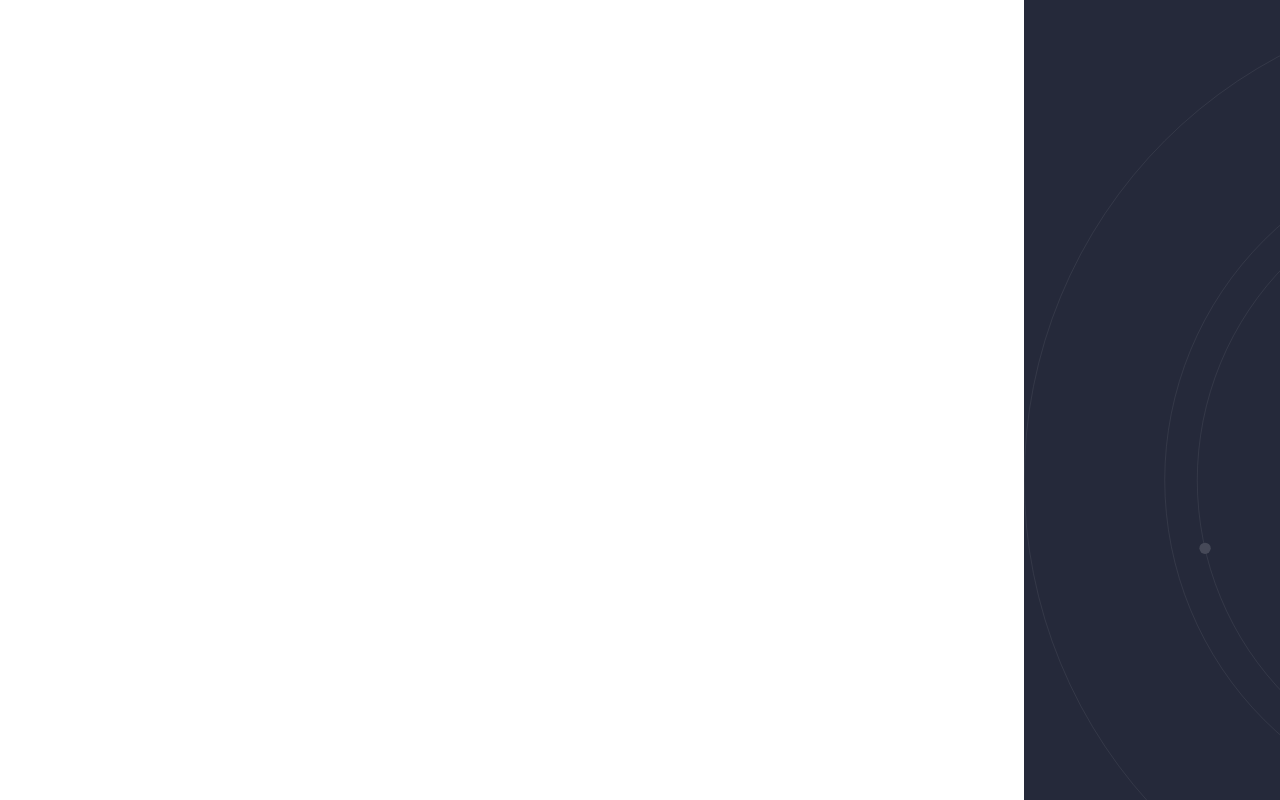
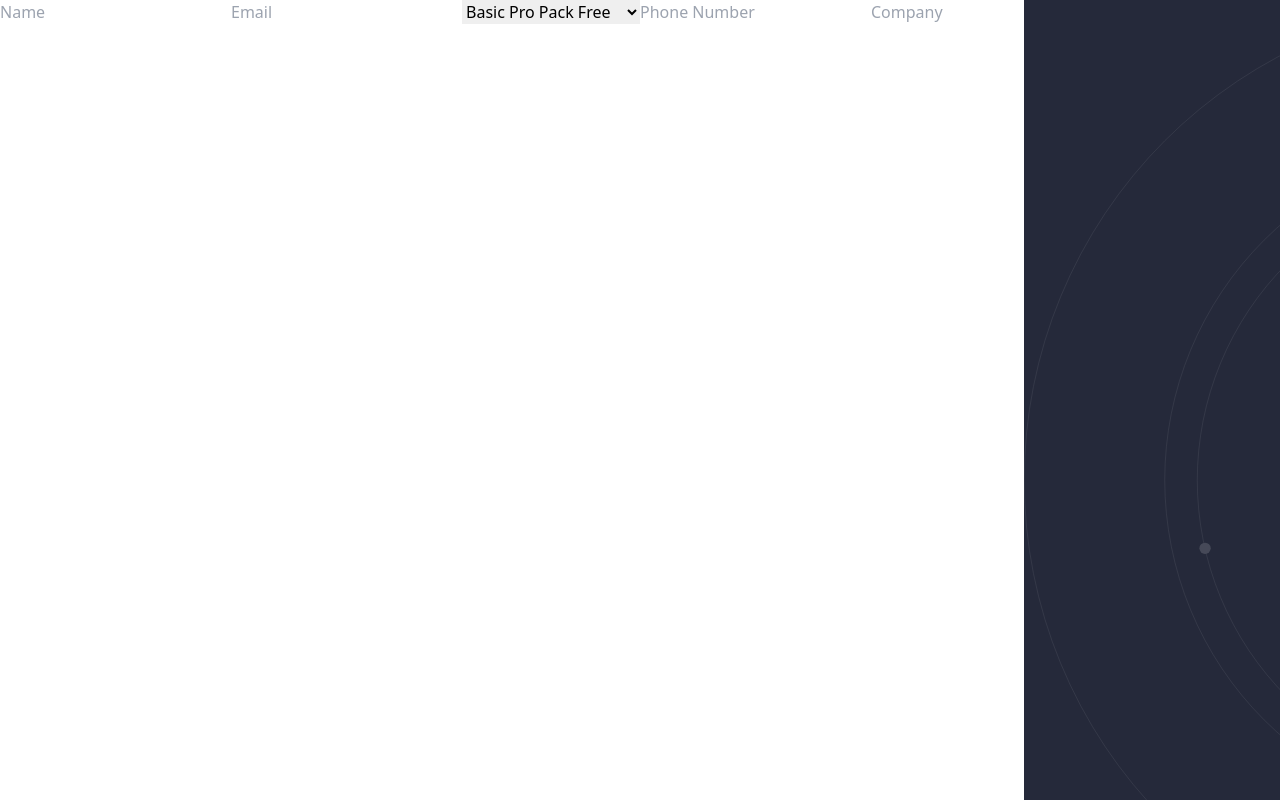
Before and after one commit to ronniekram/officelite, a React (Create React App) app: page / in a window 1280 px wide. Built offline with nearby package versions, Linux system fonts and the light colour scheme.

Commit message:
setting up form compoent with react-hook-form

```diff
--- a/package.json
+++ b/package.json
@@ -9,6 +9,7 @@
     "postcss": "^8.3.5",
     "react": "^17.0.2",
     "react-dom": "^17.0.2",
+    "react-hook-form": "^7.10.1",
     "react-router-dom": "^5.2.0",
     "react-scripts": "4.0.3",
     "web-vitals": "^1.0.1"
--- a/src/assets/styles.js
+++ b/src/assets/styles.js
@@ -11,6 +11,7 @@ const countdown = {
 };
 
 const signup = {
+  container: '',
   bg: 'sm:bg-custom-dark bg-transparent sm:w-1/5 w-full sm:h-screen h-1/2 fixed sm:-right-0',
   img: 'text-dark sm:text-white stroke-current fill-current w-9/12 fixed overflow-hidden'
 };
@@ -22,7 +23,7 @@ const button = {
 };
 
 const form = {
-
+  content: ''
 };
 
 const input = {
--- a/src/components/signup/Form.js
+++ /dev/null
@@ -1,11 +0,0 @@
-import React from 'react';
-
-const Form = () => {
-  return (
-    <form>
-
-    </form>
-  )
-};
-
-export default Form;
--- /dev/null
+++ b/src/components/signup/UserForm.js
@@ -0,0 +1,58 @@
+import React, { useEffect } from 'react';
+import { useForm } from 'react-hook-form';
+import { form, input, button } from '../../assets/styles';
+
+const UserForm = () => {
+  const { register, handleSubmit, setError, formState: { errors } } = useForm();
+
+  const onSubmit = data => console.log(data);
+
+  React.useEffect(() => {
+    const fields  = ["name", "email", "phone", "company"]
+
+    fields.forEach(field => {
+      setError(field, {
+        types: {
+          required: "This is required"
+        }
+      });
+    })
+  }, [setError]);
+
+  return (
+    <form onSubmit={handleSubmit(onSubmit)} className={form.content}>
+      <input
+        type="text"
+        placeholder="Name" {...register("name", {required: true})}
+      />
+      {errors.lastName && errors.lastName.types && (
+        <p>{errors.lastName.types.required}</p>
+      )}
+
+      <input
+        type="email"
+        placeholder="Email" {...register("email", {required: true})}
+      />
+
+      <select {...register("Basic Pro Back Free", { required: true })}>
+        <option value="basic">Basic Pro Pack Free</option>
+        <option value="pro">Pro Pack $9.99</option>
+        <option value="ultimate">Ultimate Pack $19.99</option>
+      </select>
+
+      <input
+        type="tel"
+        placeholder="Phone Number" {...register("Phone", {required: true})}
+      />
+
+      <input
+        type="text"
+        placeholder="Company" {...register("company", {required: true})}
+      />
+
+      <input type="submit" value="Get on the list" />
+  </form>
+  )
+};
+
+export default UserForm;
--- a/src/components/signup/index.js
+++ b/src/components/signup/index.js
@@ -1,16 +1,22 @@
 import React from 'react';
+import UserForm from './UserForm';
 // will need to import countdown from footer folder
 import { signup } from '../../assets/styles';
 import image from '../../assets/svgs/sign-up/bg-pattern-side.svg';
 
 const SignUp = () => {
   return (
-    <article>
+    <>
       <div id="signup" className={signup.bg}>
         <img src={image} alt="space ship lookin' ass background" className={signup.img} />
       </div>
 
-    </article>
+      <article>
+        <section>
+          <UserForm />
+        </section>
+      </article>
+    </>
   )
 };
 
```
Also changed, not shown: 1 other file (tests, documents, lock files or other folders).
